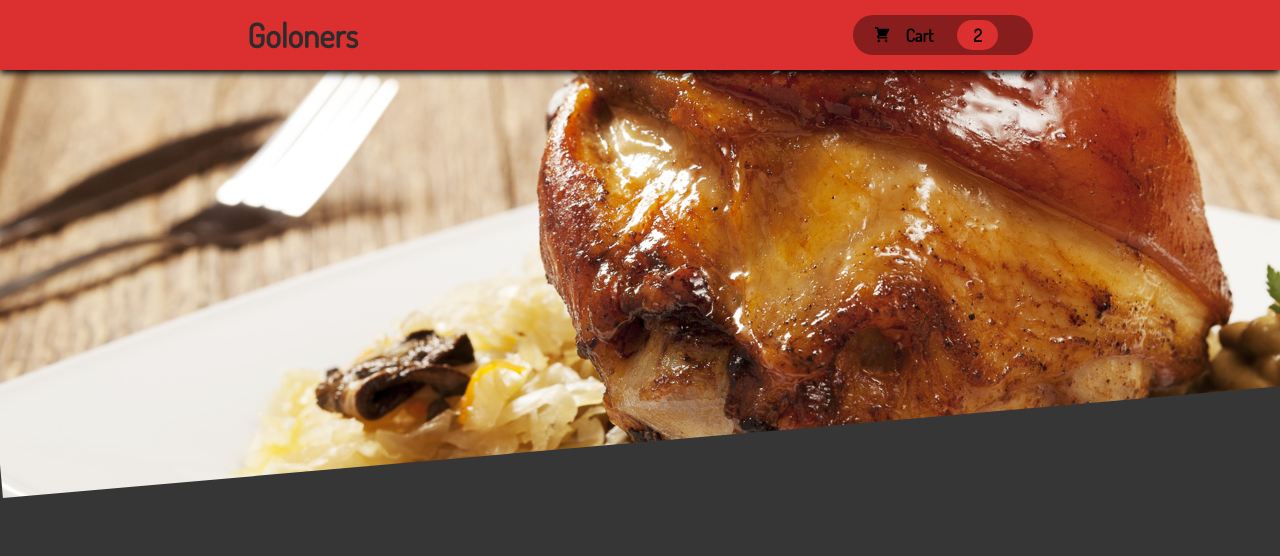
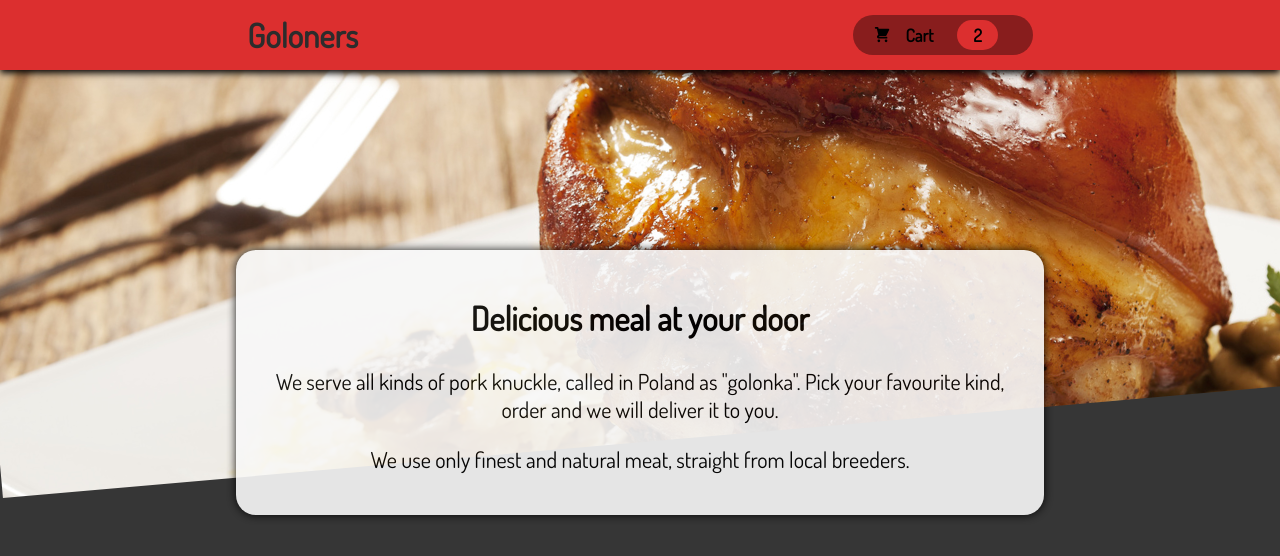
Before and after one commit to lemix196/goloners, a React (Create React App) app: page / in a window 1280 px wide. Shown: the top 556 px of the page. Built offline with nearby package versions, Linux system fonts and the light colour scheme.

Commit message:
add Card component with styling, add Card to App

```diff
--- a/src/App.js
+++ b/src/App.js
@@ -1,12 +1,27 @@
-import classes from "./App.module.css"
+import classes from "./App.module.css";
 
 import Navbar from "./components/UI/Navbar";
+import Card from "./components/UI/Card";
 
 function App() {
   return (
     <div>
       <Navbar />
-      <img className={classes['background-image']} src={require("./images/header-photo.jpg")}></img>
+
+      <img
+        className={classes["background-image"]}
+        src={require("./images/header-photo.jpg")}
+      ></img>
+      <Card>
+        <h2>Delicious meal at your door</h2>
+        <p>
+          We serve all kinds of pork knuckle, called in Poland as "golonka".
+          Pick your favourite kind, order and we will deliver it to you.
+        </p>
+        <p>
+          We use only finest and natural meat, straight from local breeders.
+        </p>
+      </Card>
     </div>
   );
 }
--- a/src/App.module.css
+++ b/src/App.module.css
@@ -4,6 +4,8 @@
 
 .background-image {
   z-index: -1;
+  position: absolute;
+  top: 0;
   margin-left: auto;
   margin-right: auto;
   width: 110%;
--- /dev/null
+++ b/src/components/UI/Card.js
@@ -0,0 +1,14 @@
+import React from "react";
+
+import classes from "./Card.module.css"
+
+const Card = (props) => {
+    return (
+        <div className={classes.card}>
+            {props.children}
+        </div>
+    );
+};
+
+
+export default Card;
--- /dev/null
+++ b/src/components/UI/Card.module.css
@@ -0,0 +1,18 @@
+@import url("https://fonts.googleapis.com/css2?family=Dosis&display=swap");
+
+.card {
+    z-index: 1;
+    margin-top: 250px;
+    margin-left: auto;
+    margin-right: auto;
+    width: 50%;
+    background-color: #f8f8f8;
+    padding: 20px;
+    text-align: center;
+    font-family: "Dosis", sans-serif;
+    border-radius: 20px;
+    box-shadow: 0px 0px 10px black;
+    opacity: 0.9;
+    width: 60%;
+    height: 20%;
+}
```
